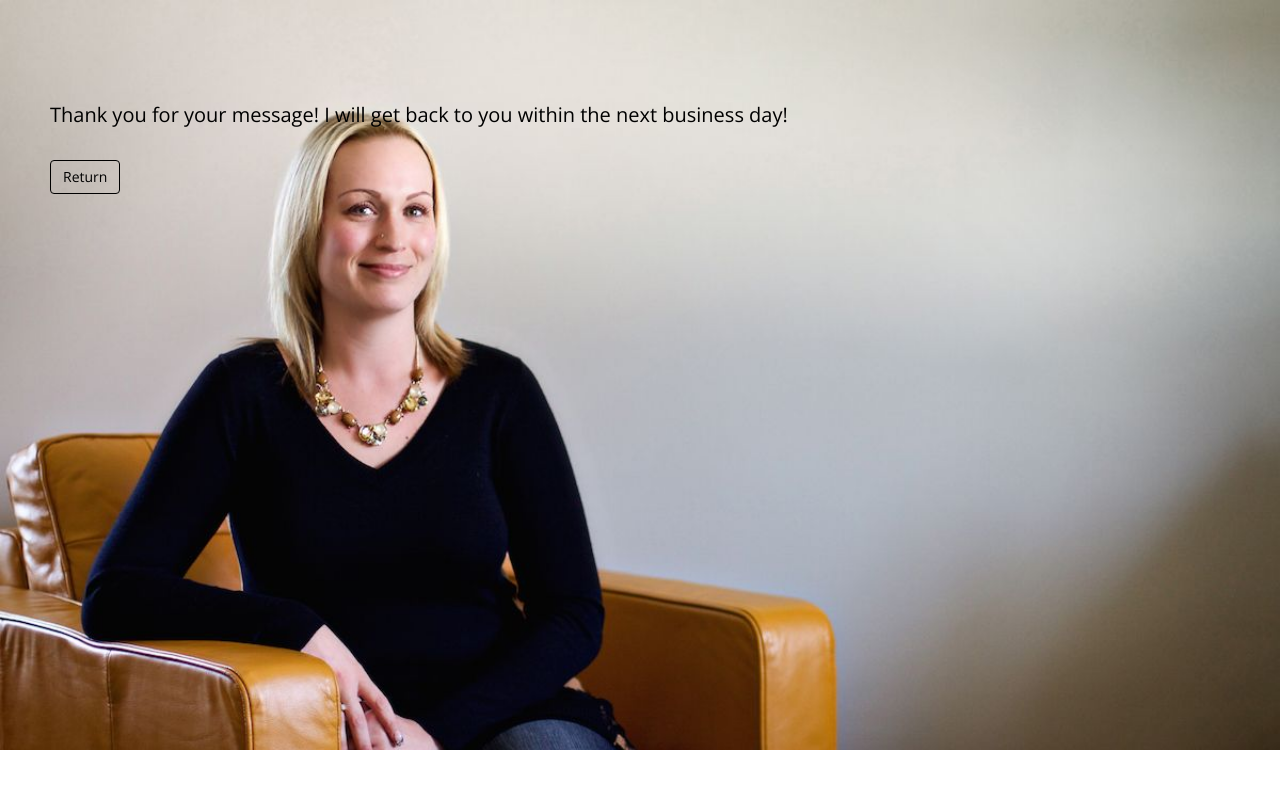
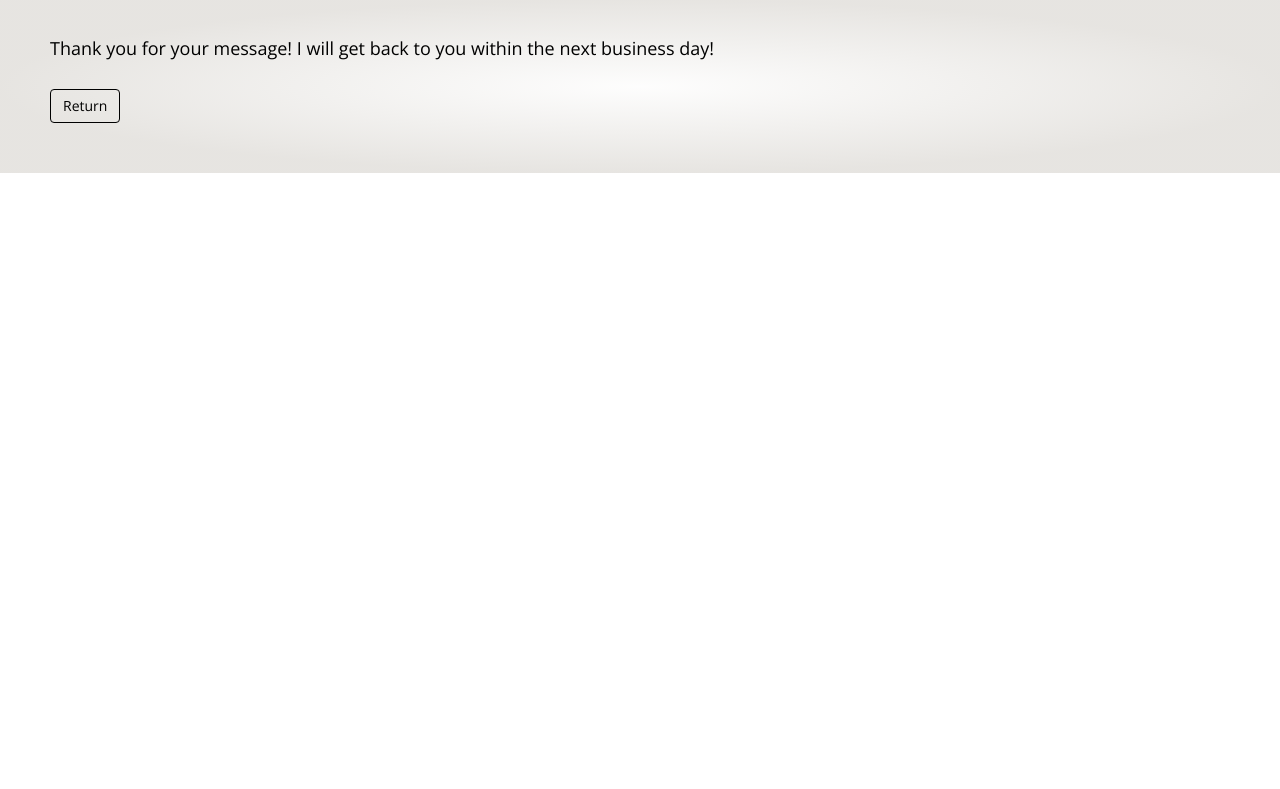
Before and after one commit to brianlow/jennkellycalgary, a Jekyll site: the page built from thankyou.html, in a window 1280 px wide. Shown: the top 789 px of the page. Built offline with Jekyll 4.4.1, drawn with Linux system fonts in a browser that asks for light colours; nearby versions of some CDN libraries.

Commit message:
Fix huge image on thank you page

```diff
--- a/thankyou.html
+++ b/thankyou.html
@@ -4,7 +4,7 @@ title: Thank-You
 permalink: /thankyou/
 ---
 
-<div class="headline">
+<div class="contact">
 	<div>Thank you for your message! I will get back to you within the next business day!</div>
 	<br/>
 	<div><a href="/" class="btn">Return</a></div>
```
